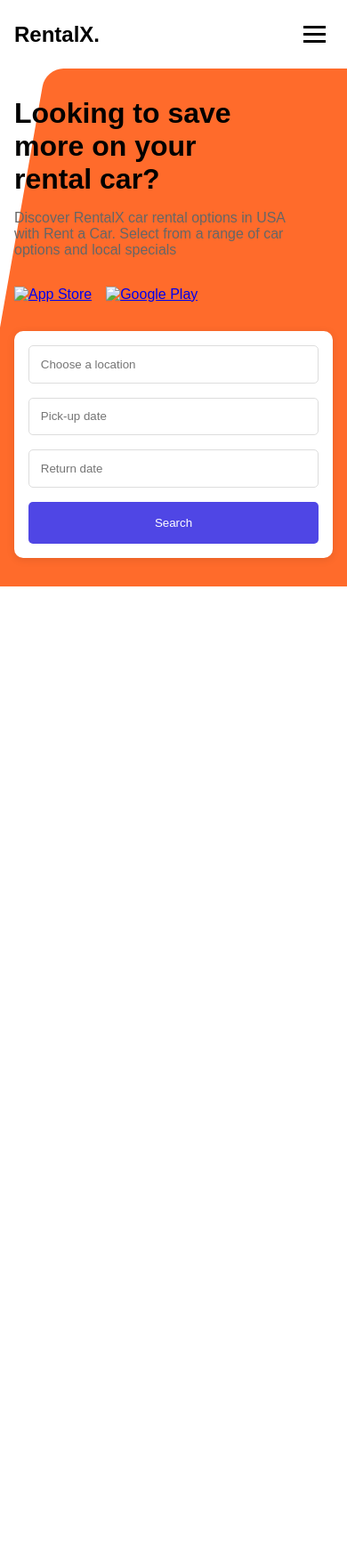
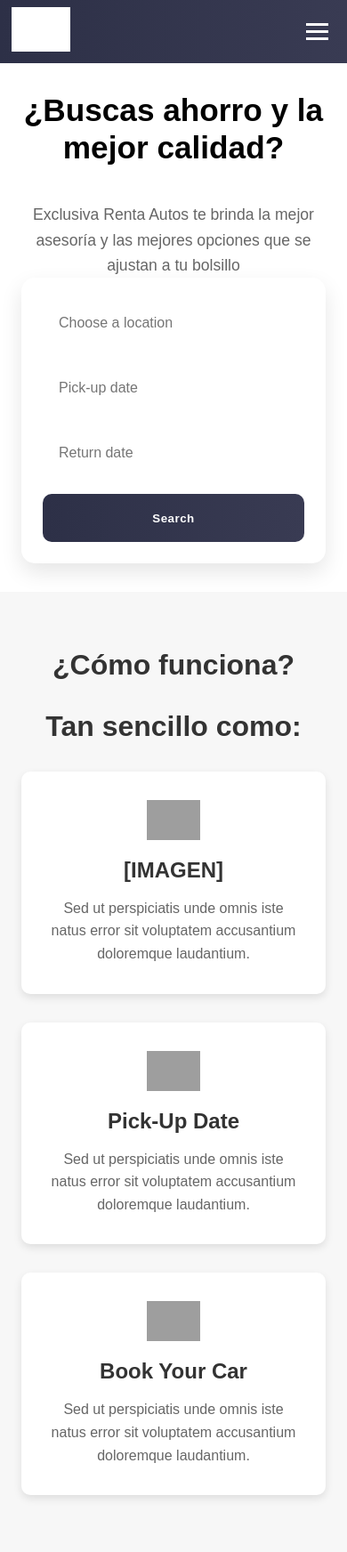
Before and after one commit to sisuramirez/exclusiva-website, a PHP site: page / in a window 390 px wide. Shown: the whole page at 89% size. Before the commit the page ends 659 px from the top, so only its background shows below. Run offline with PHP 8.4, Linux system fonts and the light colour scheme; grey boxes are pictures that could not be loaded.

Commit message:
refactor: Update CSS and HTML for improved design consistency, responsiveness, and functionality
- Introduced CSS variables for consistent theming (e.g., , ).
- Enhanced navigation bar with gradient background, improved mobile menu transitions, and added logo image.
- Updated hero section with a radial gradient overlay, removed the skewed orange background, and added a car image.
- Improved search form styling with better focus states and hover effects.
- Added a 'How It Works' section with responsive step cards, icons, and hover effects.
- Refactored desktop styles for better alignment and responsiveness.
- Updated HTML structure to include new sections (e.g., 'How It Works') and improved semantic markup.
- Removed redundant styles and streamlined the code for maintainability.
- Added placeholder content and images for the 'How It Works' section.

```diff
--- a/index.html
+++ b/index.html
@@ -3,13 +3,13 @@
 <head>
     <meta charset="UTF-8">
     <meta name="viewport" content="width=device-width, initial-scale=1.0">
-    <title>RentalX - Car Rental Service</title>
+    <title>Exclusiva Renta Autos</title>
     <link rel="stylesheet" href="style.css">
 </head>
 <body>
     <!-- Navigation -->
     <nav class="nav">
-        <div class="nav__logo">RentalX.</div>
+        <div class="nav__logo"><img src="./ alt=""></div>
 
          <button class="nav__hamburger" id="hamburger">
             <span class="nav__hamburger-line"></span>
@@ -19,10 +19,10 @@
 
 
         <ul class="nav__menu" id="nav-menu">
-            <li class="nav__item"><a href="#" class="nav__link">Rent</a></li>
-            <li class="nav__item"><a href="#" class="nav__link">Share</a></li>
-            <li class="nav__item"><a href="#" class="nav__link">Ride</a></li>
-            <li class="nav__item"><a href="#" class="nav__link">Service</a></li>
+            <li class="nav__item"><a href="#" class="nav__link">Rentar</a></li>
+            <li class="nav__item"><a href="#" class="nav__link">Autos disponibles</a></li>
+            <li class="nav__item"><a href="#" class="nav__link">Acerca de Nosotros</a></li>
+            <li class="nav__item"><a href="#" class="nav__link">Contáctanos</a></li>
         </ul>
         <div class="nav__auth">
             <button class="nav__button nav__button--signup">Sign up</button>
@@ -35,18 +35,9 @@
     <!-- Hero Section -->
     <section class="hero">
         <div class="hero__content">
-            <h1 class="hero__title">Looking to save more on your rental car?</h1>
-            <p class="hero__description">Discover RentalX car rental options in USA with Rent a Car. Select from a range of car options and local specials</p>
-
-            <div class="hero__store">
-                <a href="#" class="hero__store-link">
-                    <img src="#" alt="App Store" class="hero__store-button">
-                </a>
-                <a href="#" class="hero__store-link">
-                    <img src="#" alt="Google Play" class="hero__store-button">
-                </a>
-            </div>
-
+            <h1 class="hero__title">¿Buscas ahorro y la mejor calidad?</h1>
+            <p class="hero__description">Exclusiva Renta Autos te brinda la mejor asesoría y las mejores opciones que se ajustan a tu bolsillo</p>
+            <div class="form-container">
                 <form class="search">
                     <div class="search__field">
                         <input type="text" class="search__input" placeholder="Choose a location">
@@ -60,8 +51,54 @@
                     <button class="search__button">Search</button>
                 </form>
             </div>
+        </div>
         <div class="hero__image-container">
             <!-- This div will be styled with CSS to create the orange background -->
+            <img src="./img/kisspng-2018-mercedes-benz-gla-class-sport-utility-vehicle-5b1ed89fe81da4.7042362715287481919508.png" alt="">
+        </div>
+    </section>
+    <!-- How It Works Section -->
+    <section class="how-it-works">
+        <div class="how-it-works__container">
+            <h2 class="how-it-works__title">¿Cómo funciona?</h2>
+            <h3 class="how-it-works__title">Tan sencillo como:</h3>
+            <div class="how-it-works__steps">
+                <!-- Step 1 -->
+                <div class="how-it-works__step">
+                    <div class="how-it-works__icon">
+                        <!-- Aquí puedes agregar un icono PNG -->
+                        <img src="./img/icon-location.png" alt="Escoge una ubicación">
+                    </div>
+                    <h3 class="how-it-works__step-title">[IMAGEN]</h3>
+                    <p class="how-it-works__step-description">
+                        Sed ut perspiciatis unde omnis iste natus error sit voluptatem accusantium doloremque laudantium.
+                    </p>
+                </div>
+
+                <!-- Step 2 -->
+                <div class="how-it-works__step">
+                    <div class="how-it-works__icon">
+                        <!-- Aquí puedes agregar un icono PNG -->
+                        <img src="./img/icon-calendar.png" alt="Pick-up date">
+                    </div>
+                    <h3 class="how-it-works__step-title">Pick-Up Date</h3>
+                    <p class="how-it-works__step-description">
+                        Sed ut perspiciatis unde omnis iste natus error sit voluptatem accusantium doloremque laudantium.
+                    </p>
+                </div>
+
+                <!-- Step 3 -->
+                <div class="how-it-works__step">
+                    <div class="how-it-works__icon">
+                        <!-- Aquí puedes agregar un icono PNG -->
+                        <img src="./img/icon-car.png" alt="Book your car">
+                    </div>
+                    <h3 class="how-it-works__step-title">Book Your Car</h3>
+                    <p class="how-it-works__step-description">
+                        Sed ut perspiciatis unde omnis iste natus error sit voluptatem accusantium doloremque laudantium.
+                    </p>
+                </div>
+            </div>
         </div>
     </section>
 </body>
--- a/style.css
+++ b/style.css
@@ -1,3 +1,19 @@
+:root {
+  --primary-color: #32aeb5;
+  --secondary-color: #4F46E5;
+  --text-color: #333;
+  --light-bg: white;
+  --nav-bg: linear-gradient(to right, #2D3047, #393B53);
+  --how-it-works-bg: #f7f7f7; /* Fondo sólido minimalista */
+  --step-bg: white; /* Fondo de los recuadros */
+  --step-shadow: 0 4px 10px rgba(0, 0, 0, 0.1); /* Sombra suave */
+  --step-hover-shadow: 0 6px 15px rgba(0, 0, 0, 0.15); /* Sombra al pasar el mouse */
+  --step-title-color: #333; /* Color del título del paso */
+  --step-description-color: #666; /* Color del texto descriptivo */
+  --icon-size: 60px; /* Tamaño de los iconos */
+}
+
+
 * {
   margin: 0;
   padding: 0;
@@ -5,21 +21,31 @@
 }
 
 body {
-  font-family: Arial;
+  font-family: Arial, sans-serif;
+  background-color: var(--light-bg);
 }
 
-/* whole nave-section styles */
+/* Navigation - Mobile First */
 .nav {
   display: flex;
   justify-content: space-between;
   align-items: center;
-  padding: 1rem;
+  padding: 0.5rem 0.8rem;
   position: relative;
+  background: var(--nav-bg);
+  box-shadow: 0 2px 10px rgba(0,0,0,0.1);
 }
 
-.nav__logo{
+.nav__logo {
   font-weight: bold;
-  font-size: 1.5rem;
+  font-size: 1.2rem;
+}
+
+.nav__logo img {
+  width: 100%;
+  max-width: 200px;
+  height: 50px;
+  filter: brightness(0) invert(1);
 }
 
 .nav__hamburger {
@@ -36,35 +62,55 @@
   width: 25px;
   height: 3px;
   margin: 5px 0;
-  background-color: #000;
+  background-color: white;
   transition: all 0.3s ease;
 }
 
-/* Mobile menu styles */
+/* Mobile menu */
 .nav__menu {
   display: none;
   position: absolute;
   top: 100%;
   left: 0;
   width: 100%;
-  background-color: white;
+  background: var(--light-bg);
   padding: 1rem;
+  border-radius: 0 0 15px 15px;
   box-shadow: 0 2px 5px rgba(0,0,0,0.1);
+  transform: translateY(-10px);
+  opacity: 0;
+  transition: all 0.3s ease;
 }
 
 .nav__menu.active {
   display: block;
+  transform: translateY(0);
+  opacity: 1;
 }
-
 
 .nav__item {
   list-style: none;
-  margin: 1rem 0;
+  margin: 0;
+  border-bottom: 1px solid rgba(0,0,0,0.05);
+  padding: 0.8rem 0;
+}
+
+.nav__item:last-child {
+  border-bottom: none;
 }
 
 .nav__link {
   text-decoration: none;
-  color: #333;
+  color: var(--text-color);
+  display: flex;
+  align-items: center;
+  gap: 0.5rem;
+  font-weight: 500;
+  transition: color 0.3s ease;
+}
+
+.nav__link:hover {
+  color: var(--primary-color);
 }
 
 /* Auth buttons - hidden on mobile */
@@ -72,11 +118,92 @@
   display: none;
 }
 
-/* Hero section */
+/* Hero Section - Mobile */
 .hero {
-  padding: 2rem 1rem;
+  padding: 2rem 1.5rem;
   position: relative;
   overflow: hidden;
+  background: linear-gradient(135deg, var(--light-bg) 0%, white 100%);
+}
+
+.hero::before {
+  content: '';
+  position: absolute;
+  top: 0;
+  right: 0;
+  width: 100%;
+  height: 100%;
+  background: radial-gradient(circle at top right, var(--nav-bg) 0%, transparent 70%);
+  opacity: 0.05;
+}
+
+.hero__image-container {
+  display: none;
+}
+
+.hero__title {
+  font-size: 2.2rem;
+  line-height: 1.2;
+  margin-bottom: 1.5rem;
+  color: var(--nav-bg);
+  max-width: 100%;
+  text-align: center;
+  margin: 0 auto;
+  margin-bottom: 40px;
+}
+
+.hero__description {
+  font-size: 1.1rem;
+  line-height: 1.6;
+  margin-bottom: 2.5rem;
+  color: #666;
+  max-width: 100%;
+  text-align: center;
+  margin: 0 auto;
+}
+
+/* Search form - Mobile */
+.search {
+  display: flex;
+  flex-direction: column;
+  gap: 1.2rem;
+  background: white;
+  padding: 1.5rem;
+  border-radius: 15px;
+  box-shadow: 0 10px 25px rgba(0,0,0,0.1);
+}
+
+.search__input {
+  width: 100%;
+  padding: 1rem;
+  background: var(--light-bg);
+  border: 2px solid transparent;
+  border-radius: 10px;
+  font-size: 1rem;
+  transition: all 0.3s ease;
+}
+
+.search__input:focus {
+  border-color: var(--secondary-color);
+  outline: none;
+  background: white;
+}
+
+.search__button {
+  width: 100%;
+  padding: 1.2rem;
+  background: var(--nav-bg);
+  color: white;
+  border: none;
+  border-radius: 10px;
+  cursor: pointer;
+  font-weight: 600;
+  letter-spacing: 0.5px;
+  transition: transform 0.2s ease;
+}
+
+.search__button:active {
+  transform: scale(0.98);
 }
 
 .hero__content {
@@ -84,67 +211,206 @@
   z-index: 1;
 }
 
-/* Orange background */
-.hero__image-container {
-  position: absolute;
-  top: 0;
-  right: -50%; /* Offset for mobile */
-  width: 150%;
-  height: 100%;
-  background-color: #FF6B2B;
-  border-radius: 20px;
-  transform: skewX(-10deg);
+/* How It Works Section */
+.how-it-works {
+  background-color: var(--how-it-works-bg); /* Usamos la variable para el fondo */
+  padding: 4rem 1.5rem; /* Espaciado vertical y horizontal */
+  text-align: center; /* Textos centrados */
 }
 
-.hero__title {
-  font-size: 2rem;
-  margin-bottom: 1rem;
-  color: #000;
-  max-width: 80%;
+.how-it-works__container {
+  max-width: 1200px; /* Ancho máximo para el contenido */
+  margin: 0 auto; /* Centrar el contenedor */
 }
 
-.hero__description {
-  font-size: 1rem;
-  margin-bottom: 2rem;
-  color: #666;
-  max-width: 90%;
+.how-it-works__title {
+  font-size: 2rem; /* Tamaño del título */
+  color: var(--step-title-color); /* Usamos la variable para el color del título */
+  margin-bottom: 2rem; /* Espaciado inferior */
 }
 
-/* Store buttons */
-.hero__store {
+.how-it-works__steps {
   display: flex;
-  gap: 1rem;
-  margin-bottom: 2rem;
+  flex-direction: column; /* Mobile: pasos apilados verticalmente */
+  gap: 2rem; /* Espacio entre los pasos */
 }
 
-/* Search form */
-.search {
-  display: flex;
-  flex-direction: column;
-  gap: 1rem;
-  background: white;
-  padding: 1rem;
-  border-radius: 10px;
-  box-shadow: 0 2px 10px rgba(0,0,0,0.1);
+.how-it-works__step {
+  background-color: var(--step-bg); /* Fondo blanco para los recuadros */
+  padding: 2rem;
+  border-radius: 10px; /* Bordes redondeados */
+  box-shadow: var(--step-shadow); /* Sombra suave */
+  transition: transform 0.3s ease, box-shadow 0.3s ease;
 }
 
-.search__field {
-  width: 100%;
+.how-it-works__step:hover {
+  transform: translateY(-5px); /* Efecto de elevación al pasar el mouse */
+  box-shadow: var(--step-hover-shadow); /* Sombra al pasar el mouse */
 }
 
-.search__input {
-  width: 100%;
-  padding: 0.8rem;
-  border: 1px solid #ddd;
-  border-radius: 5px;
+.how-it-works__icon img {
+  width: var(--icon-size); /* Tamaño de los iconos */
+  height: auto;
+  margin-bottom: 1rem; /* Espaciado inferior */
 }
 
-.search__button {
-  width: 100%;
-  padding: 1rem;
-  background-color: #4F46E5; /* Purple color from design */
-  color: white;
-  border: none;
-  border-radius: 5px;
-  cursor: pointer;
+.how-it-works__step-title {
+  font-size: 1.5rem; /* Tamaño del título del paso */
+  color: var(--step-title-color); /* Color del título */
+  margin-bottom: 1rem; /* Espaciado inferior */
 }
+
+.how-it-works__step-description {
+  font-size: 1rem;
+  color: var(--step-description-color); /* Color del texto descriptivo */
+  line-height: 1.6;
+}
+
+
+
+/* Desktop styles */
+@media (min-width: 1024px) {
+  .nav {
+    background: var(--nav-bg);
+    box-shadow: none;
+    padding: 1rem 2rem;
+  }
+
+  .nav__logo img {
+    filter: brightness(0) invert(1);
+    height: 40px;
+  }
+
+  .nav__hamburger {
+    display: none;
+  }
+
+  .nav__menu {
+    display: flex;
+    position: static;
+    width: auto;
+    box-shadow: none;
+    padding: 0;
+    gap: 2rem;
+    transform: none;
+    opacity: 1;
+    background: none;
+  }
+
+  .nav__item {
+    margin: 0;
+    border: none;
+    padding: 0;
+  }
+
+  .nav__link {
+    color: white;
+  }
+
+  .nav__link:hover {
+    color: var(--primary-color);
+  }
+
+  .nav__auth {
+    display: flex;
+    gap: 1rem;
+  }
+
+  .nav__button {
+    padding: 0.5rem 1rem;
+    border-radius: 5px;
+    cursor: pointer;
+    transition: all 0.3s ease;
+  }
+
+  .nav__button--signup {
+    background: none;
+    border: none;
+    color: white;
+  }
+
+  .nav__button--login {
+    background-color: var(--secondary-color);
+    color: white;
+    border: none;
+  }
+
+  .hero {
+    display: flex;
+    align-items: center;
+    min-height: 80vh;
+    padding: 2rem;
+    background: none;
+  }
+
+  .hero::before {
+    display: none;
+  }
+
+  .hero__content {
+    width: 40%;
+    z-index: 2;
+  }
+
+  .hero__title {
+    font-size: 2.5rem;
+    color: var(--nav-bg);
+    max-width: 100%;
+    margin-bottom: 40px;
+    text-align: left;
+  }
+
+  .hero__description {
+    font-size: 1.1rem;
+    margin-bottom: 40px;
+    text-align: left;
+  }
+
+  .hero__image-container {
+    display: block;
+    position: absolute;
+    right: 0;
+    width: 50%;
+    height: 100%;
+    transform: skewX(-10deg);
+    background-color: var(--primary-color);
+    overflow: visible;
+  }
+
+  .hero__image-container img {
+    position: absolute;
+    top: 50%;
+    left: 40%;
+    transform: translate(-50%, -50%) skewX(10deg);
+    width: 120%;
+    height: auto;
+    max-width: none;
+    z-index: 3;
+  }
+
+  .search {
+    flex-direction: row;
+    max-width: 600px;
+    margin: 0;
+    background: white;
+  }
+
+  .search__field {
+    flex: 1;
+  }
+
+  .search__button {
+    width: auto;
+  }
+
+  .how-it-works__steps {
+    flex-direction: row; /* Desktop: pasos en línea horizontal */
+    justify-content: center; /* Centrar los pasos */
+  }
+
+  .how-it-works__step {
+    flex: 1; /* Cada paso ocupa el mismo espacio */
+    max-width: 300px; /* Ancho máximo de cada recuadro */
+  }
+
+}
```
Also changed, not shown: AXAA54R-ANZMBQ-1A_RAV4_2023112217270413-720x405.png (added), img/exclusiva_logo.jpg (added), img/exclusiva_logo.png (added), img/kisspng-2018-mercedes-benz-gla-class-sport-utility-vehicle-5b1ed89fe81da4.7042362715287481919508.png (added), img/toyota-behind-png.png (added), img/toyota-hilux-1.png (added), 2 other files. Lines whose indentation alone changed are shown as unchanged.
